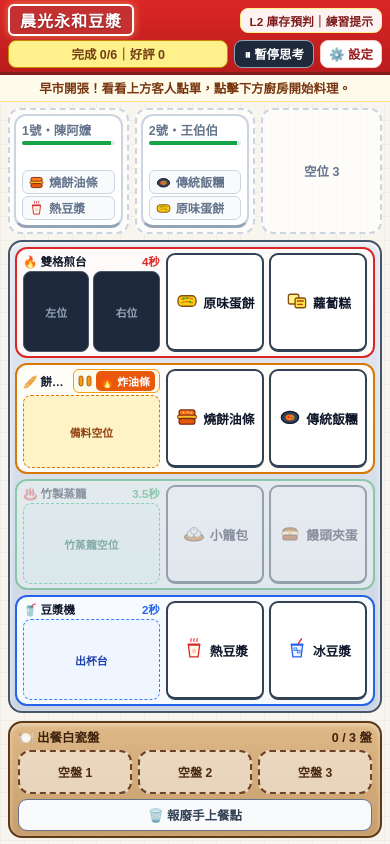
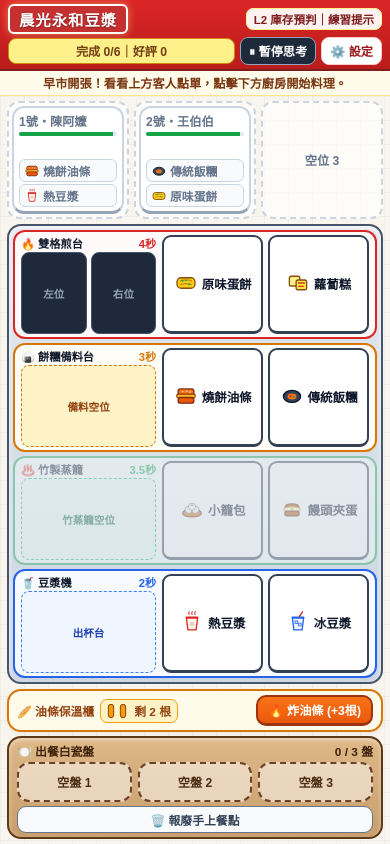
Before and after one commit to reliveot/soy-milk-shop, a plain HTML site: page index.html in a window 390 px wide. Both pictures are taken after a click on the button "開店營業！". Drawn offline with Linux system fonts and the light colour scheme.

Commit message:
Update index.html

```diff
--- a/index.html
+++ b/index.html
@@ -3,7 +3,7 @@
 <head>
   <meta charset="UTF-8" />
   <meta name="viewport" content="width=device-width, initial-scale=1.0, maximum-scale=1.0, user-scalable=no" />
-  <title>晨光永和豆漿 V0.8｜全裝置自適應認知復健系統</title>
+  <title>晨光永和豆漿 V0.9｜認知復健訓練系統</title>
   <style>
     :root {
       --sign-red: #c53030;
@@ -38,12 +38,12 @@
     /* 頂部紅底白字招牌列 */
     header {
       background: linear-gradient(180deg, #dc2626 0%, #b91c1c 100%);
-      border-bottom: 3px solid #7f1d1d;
-      padding: 6px 12px;
+      border-bottom: 2.5px solid #7f1d1d;
+      padding: 5px 10px;
       display: flex;
       justify-content: space-between;
       align-items: center;
-      gap: 8px;
+      gap: 6px;
       flex-shrink: 0;
       box-shadow: 0 2px 6px rgba(0,0,0,0.2);
     }
@@ -60,8 +60,8 @@
       color: #ffffff;
       border: 2px solid #ffffff;
       border-radius: 6px;
-      padding: 2px 10px;
-      font-size: 1rem;
+      padding: 2px 9px;
+      font-size: 0.96rem;
       font-weight: 900;
       letter-spacing: 1px;
       white-space: nowrap;
@@ -72,9 +72,9 @@
     .mode-badge {
       background: rgba(255, 255, 255, 0.94);
       border: 1.5px solid #fef08a;
-      padding: 3px 8px;
-      border-radius: 8px;
-      font-size: 0.74rem;
+      padding: 2px 7px;
+      border-radius: 7px;
+      font-size: 0.72rem;
       font-weight: 900;
       color: #7f1d1d;
       white-space: nowrap;
@@ -83,7 +83,7 @@
     .header-right {
       display: flex;
       align-items: center;
-      gap: 6px;
+      gap: 5px;
       flex-shrink: 0;
     }
 
@@ -91,10 +91,10 @@
       background: #fef08a;
       border: 1.5px solid #ca8a04;
       color: #713f12;
-      padding: 4px 8px;
+      padding: 3px 8px;
       border-radius: 8px;
       font-weight: 900;
-      font-size: 0.78rem;
+      font-size: 0.76rem;
       white-space: nowrap;
     }
 
@@ -103,8 +103,8 @@
       color: #fff;
       border: 1.5px solid #94a3b8;
       border-radius: 8px;
-      padding: 4px 9px;
-      font-size: 0.78rem;
+      padding: 4px 8px;
+      font-size: 0.76rem;
       font-weight: 800;
       cursor: pointer;
       white-space: nowrap;
@@ -122,7 +122,7 @@
       color: #991b1b;
       border-radius: 8px;
       padding: 4px 8px;
-      font-size: 0.78rem;
+      font-size: 0.76rem;
       font-weight: 900;
       cursor: pointer;
       white-space: nowrap;
@@ -132,7 +132,7 @@
       header {
         flex-wrap: wrap;
         padding: 4px 8px;
-        gap: 4px;
+        gap: 3px;
       }
       .header-left, .header-right {
         width: 100%;
@@ -149,10 +149,10 @@
       background-color: #fffbeb;
       border-bottom: 1.5px solid #fde68a;
       color: #78350f;
-      padding: 4px 8px;
+      padding: 3px 8px;
       text-align: center;
       font-weight: 800;
-      font-size: 0.78rem;
+      font-size: 0.76rem;
       flex-shrink: 0;
       white-space: nowrap;
       overflow: hidden;
@@ -167,7 +167,7 @@
     /* 正向勳章浮動提示 */
     .praise-toast {
       position: fixed;
-      top: 88px;
+      top: 86px;
       left: 50%;
       transform: translateX(-50%) translateY(-10px);
       background: linear-gradient(135deg, #d97706, #b45309);
@@ -175,7 +175,7 @@
       border: 2px solid #fef08a;
       padding: 5px 14px;
       border-radius: 20px;
-      font-size: 0.85rem;
+      font-size: 0.84rem;
       font-weight: 900;
       box-shadow: 0 6px 16px rgba(0,0,0,0.25);
       z-index: 60;
@@ -196,22 +196,22 @@
       max-width: 1160px;
       width: 100%;
       margin: 0 auto;
-      padding: 6px 8px;
+      padding: 5px 7px;
       display: flex;
       flex-direction: column;
-      gap: 6px;
+      gap: 5px;
       min-height: 0;
       overflow: hidden;
     }
 
     /* 第一層：固定三座位顧客櫃檯 */
     .customers-layer {
-      flex: 0.58;
+      flex: 0.55;
       display: grid;
       grid-template-columns: repeat(3, 1fr);
-      gap: 6px;
-      min-height: 106px;
-      max-height: 145px;
+      gap: 5px;
+      min-height: 98px;
+      max-height: 138px;
     }
 
     .seat-slot {
@@ -222,10 +222,10 @@
       justify-content: center;
       align-items: center;
       color: #64748b;
-      font-size: 0.78rem;
+      font-size: 0.76rem;
       font-weight: 800;
       text-align: center;
-      padding: 4px;
+      padding: 3px;
       min-height: 0;
     }
 
@@ -236,7 +236,7 @@
       border: 2px solid #cbd5e1;
       border-bottom: 3.5px solid #94a3b8;
       border-radius: 12px;
-      padding: 5px 6px;
+      padding: 4px 5px;
       display: flex;
       flex-direction: column;
       justify-content: space-between;
@@ -266,7 +266,7 @@
     .cust-top {
       display: flex;
       align-items: center;
-      gap: 5px;
+      gap: 4px;
     }
 
     .cust-avatar {
@@ -295,7 +295,7 @@
     }
 
     .cust-name {
-      font-size: 0.78rem;
+      font-size: 0.76rem;
       font-weight: 900;
       white-space: nowrap;
       overflow: hidden;
@@ -305,7 +305,7 @@
     .urgent-tag {
       background: #dc2626;
       color: #fff;
-      font-size: 0.62rem;
+      font-size: 0.6rem;
       font-weight: 900;
       padding: 1px 4px;
       border-radius: 4px;
@@ -329,7 +329,7 @@
     }
 
     .cust-note {
-      font-size: 0.65rem;
+      font-size: 0.62rem;
       color: #b91c1c;
       font-weight: 900;
       margin-top: 1px;
@@ -341,14 +341,14 @@
     .order-needs {
       display: grid;
       grid-template-columns: 1fr 1fr;
-      gap: 4px;
-      margin-top: 3px;
+      gap: 3px;
+      margin-top: 2px;
     }
 
     @media (max-width: 760px) {
       .customers-layer {
-        max-height: 126px;
-        min-height: 102px;
+        max-height: 118px;
+        min-height: 96px;
       }
       .cust-avatar {
         display: none;
@@ -363,11 +363,11 @@
       display: flex;
       align-items: center;
       justify-content: space-between;
-      padding: 2px 5px;
+      padding: 2px 4px;
       border-radius: 6px;
       border: 1.5px solid #cbd5e1;
       background: #f8fafc;
-      font-size: 0.76rem;
+      font-size: 0.74rem;
       font-weight: 900;
       min-width: 0;
     }
@@ -375,7 +375,7 @@
     .need-pill-left {
       display: flex;
       align-items: center;
-      gap: 4px;
+      gap: 3px;
       min-width: 0;
     }
 
@@ -398,16 +398,16 @@
       border-color: #2563eb;
     }
 
-    /* 第二層：開放式大廚房工作區 + 原木出餐台 */
+    /* 第二層：開放式廚房工作區 + 右側（獨立油條區 + 出餐白瓷盤） */
     .kitchen-layer {
-      flex: 1.7;
+      flex: 1.75;
       display: grid;
-      grid-template-columns: 2.5fr 1fr;
+      grid-template-columns: 2.3fr 1.15fr;
       gap: 8px;
       min-height: 0;
     }
 
-    /* 電腦與平板橫式：維持 2x2 四宮格 */
+    /* 電腦與平板寬屏：左側維持 2x2 四大料理台 */
     .stations-grid {
       background: linear-gradient(180deg, #e2e8f0 0%, #cbd5e1 100%);
       border: 2.5px solid #475569;
@@ -469,47 +469,6 @@
       text-overflow: ellipsis;
     }
 
-    /* 視覺化透明玻璃油條保溫櫃 + 炸油條鈕 */
-    .youtiao-cabinet {
-      display: flex;
-      align-items: center;
-      gap: 4px;
-      background: #fffbeb;
-      border: 1.5px solid #f59e0b;
-      border-radius: 6px;
-      padding: 1px 4px;
-      flex-shrink: 0;
-    }
-
-    .youtiao-sticks {
-      display: flex;
-      align-items: center;
-      gap: 2px;
-      height: 16px;
-    }
-
-    .mini-restock-btn {
-      background: #ea580c;
-      color: #fff;
-      border: none;
-      border-radius: 5px;
-      padding: 2px 5px;
-      font-size: 0.68rem;
-      font-weight: 900;
-      cursor: pointer;
-      white-space: nowrap;
-    }
-
-    .mini-restock-btn:disabled {
-      background: #94a3b8;
-      cursor: default;
-    }
-
-    .mini-restock-btn.assist-flash {
-      background: #dc2626;
-      animation: pulse 1.2s infinite;
-    }
-
     /* 動畫料理舞台區 */
     .st-slots {
       display: flex;
@@ -629,83 +588,92 @@
       white-space: nowrap;
     }
 
-    /* =====================================================================
-       方案一核心響應式設計：手機直式（<= 760px）切換為「四層橫向工作帶」
-       左側（43%）：標題＋爐台動畫槽 ｜ 右側（57%）：並排 2 顆寬敞全字大按鈕
-       ===================================================================== */
-    @media (max-width: 760px) {
-      .kitchen-layer {
-        grid-template-columns: 1fr;
-        grid-template-rows: 1fr auto;
-      }
-
-      .stations-grid {
-        grid-template-columns: 1fr;
-        grid-template-rows: repeat(4, 1fr);
-        gap: 5px;
-        padding: 5px;
-      }
-
-      .station-card {
-        flex-direction: row;
-        align-items: stretch;
+    /* 右側欄：獨立油條保溫櫃區 + 原木出餐台 */
+    .right-column {
+      display: flex;
+      flex-direction: column;
       gap: 6px;
-        padding: 4px 6px;
-      }
-
-      .st-left-group {
-        flex: 0.85;
+      min-height: 0;
+    }
+
+    /* 獨立油條保溫櫃與現炸區 */
+    .youtiao-station {
+      background: #fffbeb;
+      border: 2.5px solid #d97706;
+      border-radius: 14px;
+      padding: 6px 8px;
+      display: flex;
+      align-items: center;
       justify-content: space-between;
-      }
-
-      .st-header {
-        margin-bottom: 2px;
-        font-size: 0.72rem;
-      }
-
-      .st-slots {
-        margin-bottom: 0;
-        min-height: 0;
+      gap: 8px;
+      flex-shrink: 0;
+      box-shadow: 0 2px 5px rgba(0,0,0,0.06);
+    }
+
+    .youtiao-station.locked {
+      opacity: 0.38;
+      pointer-events: none;
+    }
+
+    .youtiao-info-wrap {
+      display: flex;
+      flex-direction: column;
+      gap: 3px;
+      min-width: 0;
+    }
+
+    .youtiao-title {
+      font-size: 0.78rem;
+      font-weight: 900;
+      color: #92400e;
+      white-space: nowrap;
+    }
+
+    .youtiao-cabinet-box {
+      display: flex;
+      align-items: center;
       gap: 4px;
-      }
-
-      .slot-unit {
-        font-size: 0.68rem;
-        padding: 1px 2px;
-      }
-
-      .st-actions {
-        flex: 1.25;
-        height: auto;
-        gap: 5px;
-      }
-
-      .food-btn {
-        padding: 0 4px;
-        gap: 4px;
-      }
-
-      .food-btn-label {
+      background: #fef3c7;
+      border: 1.5px solid #f59e0b;
+      border-radius: 7px;
+      padding: 2px 6px;
+      height: 24px;
+    }
+
+    .youtiao-fry-btn {
+      background: linear-gradient(180deg, #f97316, #ea580c);
+      color: #ffffff;
+      border: 2px solid #9a3412;
+      border-bottom-width: 3px;
+      border-radius: 10px;
+      padding: 6px 10px;
       font-size: 0.8rem;
-      }
-
-      .svg-btn {
-        width: 20px;
-        height: 20px;
-      }
-
-      .svg-anim {
-        width: 24px;
-        height: 24px;
-      }
-
-      .cooking-stage-text {
-        font-size: 0.64rem;
-      }
+      font-weight: 900;
+      cursor: pointer;
+      white-space: nowrap;
+      flex-shrink: 0;
+      transition: transform 0.1s;
+    }
+
+    .youtiao-fry-btn:active:not(:disabled) {
+      transform: scale(0.95);
+    }
+
+    .youtiao-fry-btn:disabled {
+      background: #94a3b8;
+      border-color: #64748b;
+      cursor: default;
+    }
+
+    .youtiao-fry-btn.assist-flash {
+      background: #dc2626;
+      border-color: #7f1d1d;
+      animation: pulse 1.2s infinite;
     }
 
     /* 原木出餐台 + 3 個白瓷盤 */
     .serving-panel {
+      flex: 1;
       background: linear-gradient(180deg, #deb887 0%, #c89d6c 100%);
       border: 2.5px solid var(--wood-dark);
       border-radius: 14px;
@@ -735,17 +703,6 @@
       flex: 1;
       justify-content: center;
       min-height: 0;
-    }
-
-    @media (max-width: 760px) {
-      .plates-grid {
-        flex-direction: row;
-        height: 44px;
-        flex: none;
-      }
-      .serving-panel {
-        padding: 5px 8px;
-      }
     }
 
     .plate-card {
@@ -802,10 +759,130 @@
       color: #991b1b;
     }
 
+    /* =====================================================================
+       手機直式（<= 760px）全自適應：
+       上方 4 條橫向工作帶 + 中間獨立油條工作帶 + 底部白瓷盤
+       ===================================================================== */
+    @media (max-width: 760px) {
+      .kitchen-layer {
+        grid-template-columns: 1fr;
+        grid-template-rows: 1fr auto;
+        gap: 5px;
+      }
+
+      .stations-grid {
+        grid-template-columns: 1fr;
+        grid-template-rows: repeat(4, 1fr);
+        gap: 4px;
+        padding: 4px;
+      }
+
+      .station-card {
+        flex-direction: row;
+        align-items: stretch;
+        gap: 6px;
+        padding: 3px 6px;
+      }
+
+      .st-left-group {
+        flex: 0.85;
+        justify-content: space-between;
+      }
+
+      .st-header {
+        margin-bottom: 1px;
+        font-size: 0.7rem;
+      }
+
+      .st-slots {
+        margin-bottom: 0;
+        min-height: 0;
+        gap: 4px;
+      }
+
+      .slot-unit {
+        font-size: 0.66rem;
+        padding: 1px 2px;
+      }
+
+      .st-actions {
+        flex: 1.3;
+        height: auto;
+        gap: 5px;
+      }
+
+      .food-btn {
+        padding: 0 4px;
+        gap: 4px;
+      }
+
+      .food-btn-label {
+        font-size: 0.78rem;
+      }
+
+      .right-column {
+        gap: 4px;
+      }
+
+      .youtiao-station {
+        padding: 4px 8px;
+      }
+
+      .youtiao-info-wrap {
+        flex-direction: row;
+        align-items: center;
+        gap: 6px;
+      }
+
+      .youtiao-title {
+        font-size: 0.74rem;
+      }
+
+      .youtiao-fry-btn {
+        padding: 4px 10px;
+        font-size: 0.76rem;
+      }
+
+      .plates-grid {
+        flex-direction: row;
+        height: 40px;
+        flex: none;
+      }
+
+      .serving-panel {
+        padding: 4px 8px;
+      }
+
+      .serving-header {
+        margin-bottom: 3px;
+        font-size: 0.74rem;
+      }
+
+      .trash-btn {
+        margin-top: 4px;
+        padding: 4px;
+        font-size: 0.74rem;
+      }
+
+      .svg-btn {
+        width: 19px;
+        height: 19px;
+      }
+
+      .svg-anim {
+        width: 22px;
+        height: 22px;
+      }
+
+      .cooking-stage-text {
+        font-size: 0.62rem;
+      }
+    }
+
     /* 預設（電腦/平板）SVG 尺寸 */
     .svg-anim { width: 32px; height: 32px; flex-shrink: 0; }
     .svg-btn  { width: 24px; height: 24px; flex-shrink: 0; }
-    .svg-sm   { width: 17px; height: 17px; flex-shrink: 0; }
+    .svg-sm   { width: 16px; height: 16px; flex-shrink: 0; }
 
     /* 彈窗樣式 */
     .modal-overlay {
@@ -974,7 +1051,7 @@
       <div class="seat-slot" id="seat-2">櫃檯 3 號位</div>
     </section>
 
-    <!-- 第二層：開放式廚房工作區（手機直式為四層橫向工作帶；電腦為 2x2） + 原木出餐台 -->
+    <!-- 第二層：四大料理台 + 獨立油條區與原木出餐台 -->
     <section class="kitchen-layer">
       <div class="stations-grid">
         <!-- 1. 雙格鐵板煎台 -->
@@ -1001,15 +1078,12 @@
           </div>
         </div>
 
-        <!-- 2. 酥餅飯糰備料區（含視覺化油條保溫櫃） -->
+        <!-- 2. 酥餅飯糰備料區（乾淨單純，不再被油條按鈕擠壓） -->
         <div class="station-card st-prep" id="card-prep">
           <div class="st-left-group">
             <div class="st-header">
-              <span class="st-title-text">🥖 餅糰台</span>
-              <div class="youtiao-cabinet" title="油條保溫櫃">
-                <div class="youtiao-sticks" id="youtiaoVisualBox"></div>
-                <button class="mini-restock-btn" id="restockBtn" onclick="startRestockYoutiao()">🔥 炸油條</button>
-              </div>
+              <span class="st-title-text">🍙 餅糰備料台</span>
+              <span style="color:#d97706;">3秒</span>
             </div>
             <div class="st-slots">
               <div class="slot-unit slot-prep" id="prep-0">備料空位</div>
@@ -1074,7 +1148,18 @@
         </div>
       </div>
 
-      <!-- 右側／底部：原木出餐台 + 3 個白瓷盤 -->
+      <!-- 右側／下層：獨立油條保溫櫃區 + 原木出餐台 -->
+      <div class="right-column">
+        <!-- 獨立油條保溫櫃與現炸區 -->
+        <div class="youtiao-station" id="youtiaoStationBox">
+          <div class="youtiao-info-wrap">
+            <span class="youtiao-title">🥖 油條保溫櫃</span>
+            <div class="youtiao-cabinet-box" id="youtiaoVisualBox"></div>
+          </div>
+          <button class="youtiao-fry-btn" id="restockBtn" onclick="startRestockYoutiao()">🔥 炸油條 (+3根)</button>
+        </div>
+
+        <!-- 原木出餐台 + 3 個白瓷盤 -->
         <div class="serving-panel">
           <div class="serving-header">
             <span>🍽️ 出餐白瓷盤</span>
@@ -1088,6 +1173,7 @@
           <button class="trash-btn" id="trashBtn" onclick="handleDiscardSelectedPlate()">
             🗑️ 報廢手上餐點
           </button>
+        </div>
       </div>
     </section>
   </main>
@@ -1329,6 +1415,7 @@
       const hasSteamer = ['L3', 'L4', 'FIXED'].includes(scenarioMode);
 
       document.getElementById('card-prep').classList.toggle('locked', !hasPrep);
+      document.getElementById('youtiaoStationBox').classList.toggle('locked', !hasPrep);
       document.getElementById('card-steamer').classList.toggle('locked', !hasSteamer);
 
       const scenLabel = {
@@ -1512,7 +1599,7 @@
 
       if (food.needYoutiao && youtiaoStock <= 0) {
         metrics.errNoStock++;
-        showBanner('💡 油條保溫櫃空囉！請先點「🔥 炸油條」補貨再製作吧！', 'alert-mode');
+        showBanner('💡 油條保溫櫃空囉！請先點「🔥 炸油條 (+3根)」補貨再製作吧！', 'alert-mode');
         renderAll();
         return;
       }
@@ -1716,7 +1803,7 @@
             showBanner('🥖 新鮮油條起鍋！保溫櫃補充了 3 根金黃油條。');
             needRender = true;
           } else {
-            document.getElementById('restockBtn').textContent = `🔥 ${Math.ceil((RESTOCK_DURATION - restockTimer)/1000)}s`;
+            document.getElementById('restockBtn').textContent = `🔥 現炸中 ${Math.ceil((RESTOCK_DURATION - restockTimer)/1000)}s`;
           }
         }
 
@@ -1844,21 +1931,19 @@
     function renderYoutiaoCabinet() {
       const box = document.getElementById('youtiaoVisualBox');
       if (restockTimer > 0) {
-        box.innerHTML = `<span style="font-size:0.68rem; font-weight:900; color:#ea580c;" class="anim-sizzle">🫧油炸中</span>`;
+        box.innerHTML = `<span style="font-size:0.74rem; font-weight:900; color:#ea580c;" class="anim-sizzle">🫧 油鍋翻炸中...</span>`;
         return;
       }
       if (youtiaoStock === 0) {
-        box.innerHTML = `<span style="font-size:0.68rem; font-weight:900; color:#dc2626;">0根</span>`;
+        box.innerHTML = `<span style="font-size:0.74rem; font-weight:900; color:#dc2626;">空櫃 (0 根)</span>`;
         return;
       }
       let sticksHtml = '';
       const displayCount = Math.min(youtiaoStock, 4);
       for (let i = 0; i < displayCount; i++) {
-        sticksHtml += `<svg viewBox="0 0 12 24" style="width:6px; height:14px;"><rect x="2" y="2" width="8" height="20" rx="4" fill="#f59e0b" stroke="#92400e" stroke-width="1.5"/></svg>`;
-      }
-      if (youtiaoStock > 4) {
-        sticksHtml += `<span style="font-size:0.66rem; font-weight:900; color:#92400e;">+${youtiaoStock - 4}</span>`;
-      }
+        sticksHtml += `<svg viewBox="0 0 12 24" style="width:8px; height:18px;"><rect x="2" y="2" width="8" height="20" rx="4" fill="#f59e0b" stroke="#92400e" stroke-width="1.5"/></svg>`;
+      }
+      sticksHtml += `<span style="font-size:0.74rem; font-weight:900; color:#92400e; margin-left:3px;">剩 ${youtiaoStock} 根</span>`;
       box.innerHTML = sticksHtml;
     }
 
@@ -1870,7 +1955,7 @@
       restockBtn.disabled = restockTimer > 0;
       restockBtn.classList.toggle('assist-flash', assistMode === 'high' && scenarioMode !== 'L1' && youtiaoStock === 0 && restockTimer === 0);
       if (restockTimer === 0) {
-        restockBtn.textContent = '🔥 炸油條';
+        restockBtn.textContent = '🔥 炸油條 (+3根)';
       }
 
       const heldFood = selectedPlateIdx !== null ? readyPlates[selectedPlateIdx] : null;
```
Lines whose indentation alone changed are shown as unchanged.
